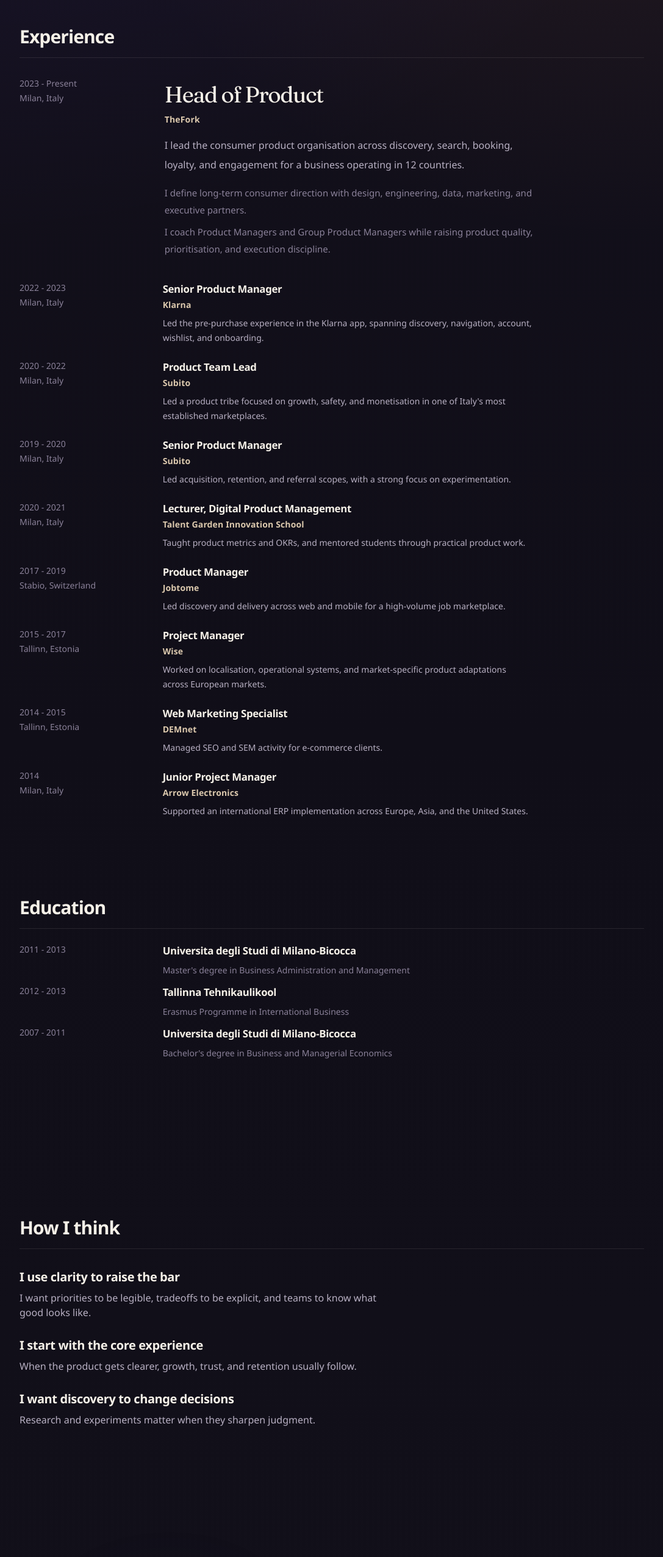
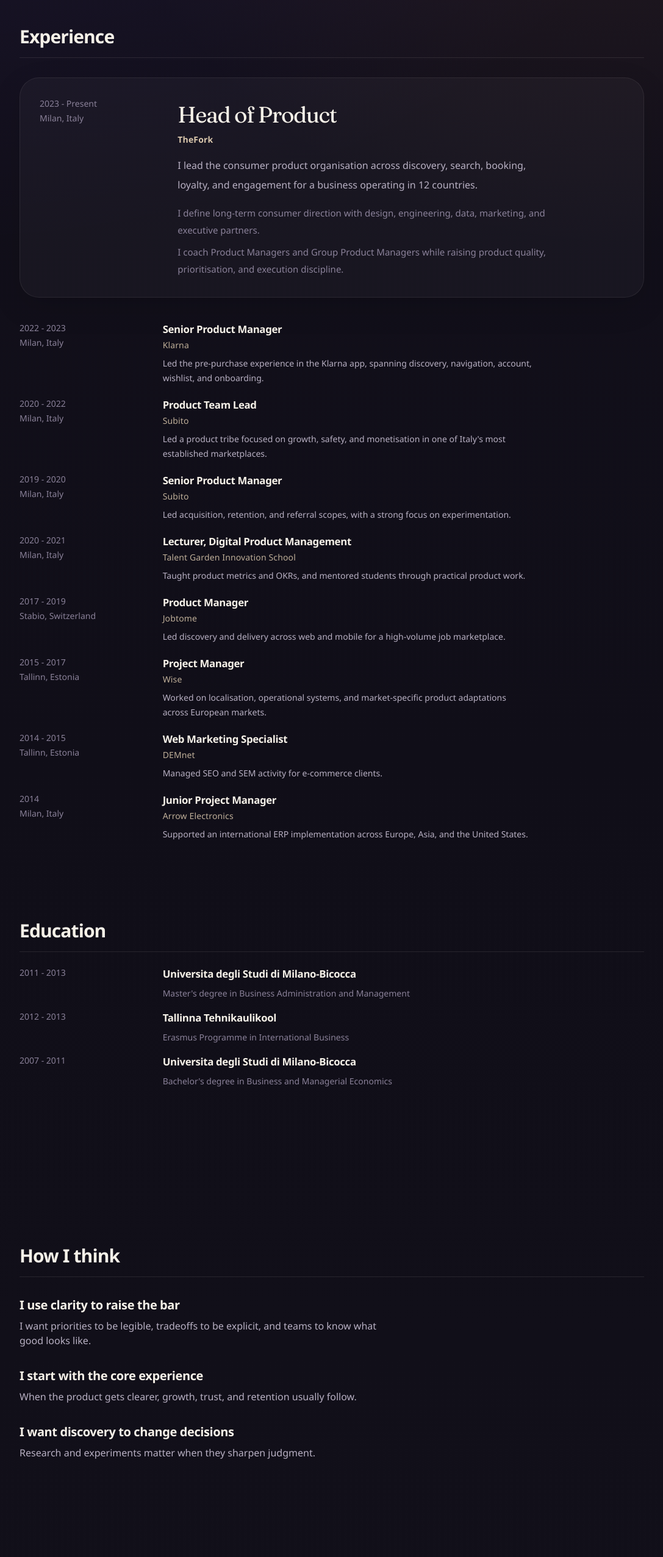
Before and after one commit to andreamilan/andreamilan.github.io, a Next.js app: page / in a window 1280 px wide. Shown: the part 1100-3653 px from the top of the page at 61% size, without its empty margins (72-1159 px from the left). Built offline with nearby package versions, Linux system fonts and the light colour scheme.

Commit message:
chore: checkpoint latest personal site refinements

```diff
--- a/app/page.tsx
+++ b/app/page.tsx
@@ -97,7 +97,7 @@
           </Reveal>
           <div className="mt-8 space-y-10">
             <Reveal>
-              <article className="grid gap-4 lg:grid-cols-[0.22fr_0.78fr]">
+              <article className="grid gap-5 rounded-[2rem] border border-[rgba(246,241,232,0.08)] bg-[rgba(255,255,255,0.03)] p-6 shadow-[0_16px_50px_rgba(0,0,0,0.12)] lg:grid-cols-[0.22fr_0.78fr] lg:p-8">
                 <div className="space-y-1">
                   <p className="text-sm text-[var(--text-faint)]">
                     {currentRole.period}
@@ -134,7 +134,7 @@
 
             <Reveal delay={0.2}>
               <div>
-                <div className="space-y-6">
+                <div className="space-y-5">
                   {supportingRoles.map((entry) => (
                     <article
                       key={`${entry.company}-${entry.title}`}
@@ -152,7 +152,7 @@
                         <h3 className="text-base font-semibold tracking-[-0.02em] text-[var(--text-strong)] sm:text-[1.05rem]">
                           {entry.title}
                         </h3>
-                        <p className="mt-1 text-sm font-semibold tracking-[0.01em] text-[var(--accent)]">
+                        <p className="mt-1 text-sm font-medium tracking-[0.01em] text-[rgba(219,200,173,0.86)]">
                           {entry.company}
                         </p>
                         <p className="reading-measure mt-2 text-sm leading-6 text-[var(--text-soft)]">
@@ -178,7 +178,7 @@
           <Reveal delay={0.03}>
             <div className="mt-4 border-t border-[var(--line)]" />
           </Reveal>
-          <div className="mt-6 space-y-3">
+          <div className="mt-6 space-y-4">
             {education.map((item, index) => (
               <Reveal key={`${item.school}-${item.degree}`} delay={index * 0.05}>
                 <article className="grid gap-3 lg:grid-cols-[0.22fr_0.78fr]">
@@ -191,7 +191,7 @@
                     <h3 className="text-base font-semibold tracking-[-0.02em] text-[var(--text-strong)] sm:text-[1.05rem]">
                       {item.school}
                     </h3>
-                    <p className="mt-2 text-sm leading-6 text-[var(--text-faint)]">
+                    <p className="mt-2 reading-measure text-sm leading-6 text-[var(--text-faint)]">
                       {item.degree}
                     </p>
                   </div>
@@ -212,10 +212,10 @@
           <Reveal delay={0.03}>
             <div className="mt-4 border-t border-[var(--line)]" />
           </Reveal>
-          <div className="mt-8 space-y-7">
+          <div className="mt-8 max-w-3xl space-y-8">
             {principles.map((item, index) => (
               <Reveal key={item.title} delay={index * 0.06}>
-                <article className="max-w-3xl space-y-2">
+                <article className="space-y-2">
                   <h3 className="text-lg font-semibold tracking-[-0.02em] text-[var(--text-strong)] sm:text-xl">
                     {item.title}
                   </h3>
```
